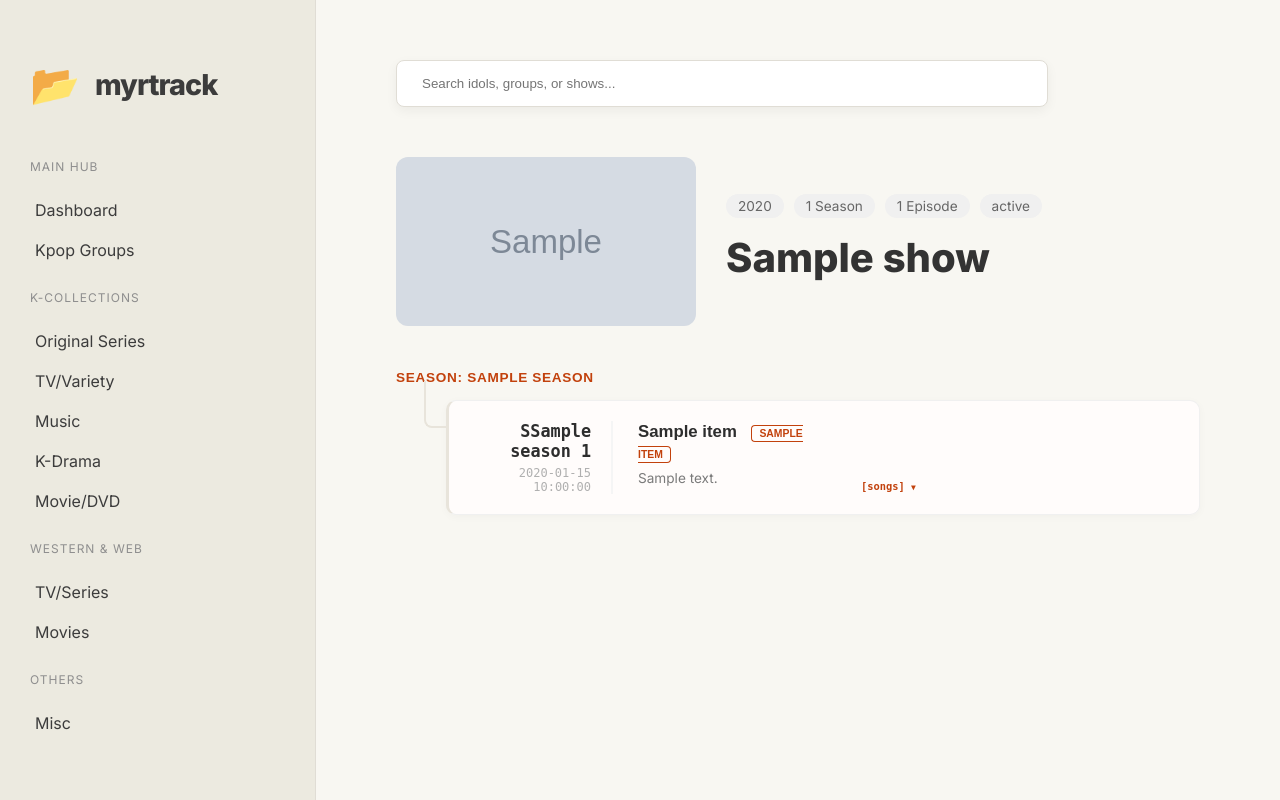
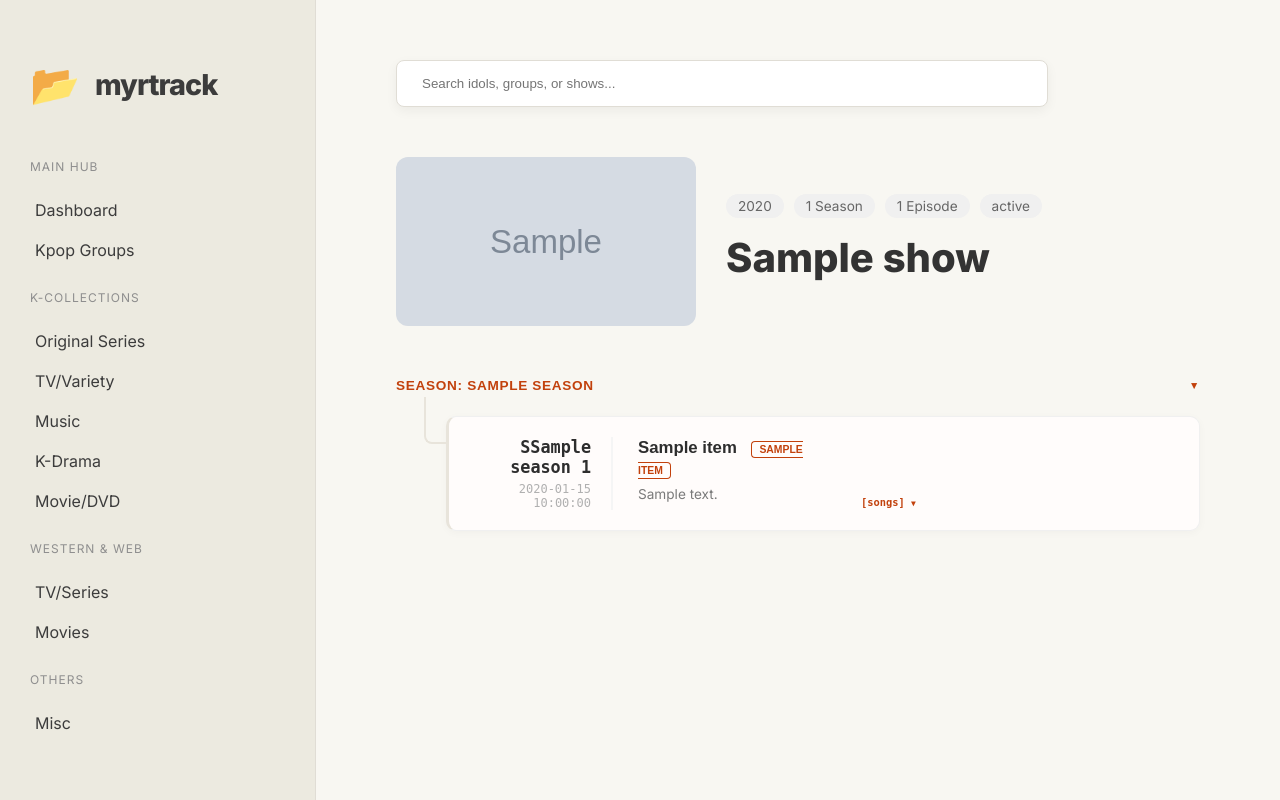
Before and after one commit to ariihira/myrtrack, a Flask app: template templates/showtitle.html in a window 1280 px wide. Run offline with Flask 3, Linux system fonts and the light colour scheme; the template is opened without the code that fills it: most values are stand-ins (such as "Sample title", 1, 10 or a date in 2020); grey boxes marked "Sample" are stand-in pictures.

Commit message:
update showtitle page css

```diff
--- a/static/css/showtitle.css
+++ b/static/css/showtitle.css
@@ -42,9 +42,7 @@
     color: #666;
 }
 
-/* ============================================================
-   ARCHIVE STYLES - LEXEND & BURNT ORANGE
-   ============================================================ */
+
 .section-title {
     font-family: 'Lexend', sans-serif;
     font-size: 1.6rem;
@@ -63,6 +61,38 @@
     text-transform: uppercase;
     letter-spacing: 0.05em;
     margin: 40px 0 15px 0;
+}
+
+.season-label.collapsible {
+    cursor: pointer;
+    display: flex;
+    justify-content: space-between;
+    align-items: center;
+    user-select: none;
+    transition: background-color 0.2s ease, padding 0.2s ease;
+    padding: 8px 12px;
+    margin-left: -12px;
+    margin-right: -12px;
+    border-radius: 6px;
+}
+
+.season-label.collapsible:hover {
+    background-color: #fff5f2;
+}
+
+.season-toggle-icon {
+    font-size: 0.65rem;
+    transition: transform 0.2s cubic-bezier(0.4, 0, 0.2, 1);
+    color: #c2410c;
+}
+
+.season-label.is-collapsed .season-toggle-icon {
+    transform: rotate(-90deg);
+}
+
+/* Hides the video elements when parent season is collapsed */
+.video-unit.season-collapsed {
+    display: none !important;
 }
 
 .video-unit {
--- a/templates/showtitle.html
+++ b/templates/showtitle.html
@@ -66,7 +66,7 @@
     {% set is_music_show = 7 in show.category_ids %}
     {% set is_livestream = 12 in show.category_ids %}
     {% set is_originals = 11 in show.category_ids %}
-    {% set show_hosts = is_originals and show.title_id in [103, 105, 108, 115, 122, 150] %}
+    {% set show_hosts = is_originals and show.title_id in [103, 105, 108, 115, 122, 150, 333] %}
     {% set show_guests = is_variety or 16 in show.category_ids %}
     {% set suppress_se = is_livestream or 16 in show.category_ids or is_originals %}
     {% set if_series = 2 in show.category_ids or 3 in show.category_ids %}
@@ -84,7 +84,8 @@
             {# EXACT SEASON HEADER LOGIC FROM ORIGINAL PROJECT #}
             {% if current_season_value and current_season_value != 'Season -' and current_season_value != ns.last_season %}
                 {% set season_name = show.season_names.get(current_season_value, none) %}
-                <div class="season-label">
+                <div class="season-label collapsible" onclick="toggleSeason(this)">
+                    <span>
                         {% if video.is_numeric_season %}
                             {% set season_number = current_season_value | int %}
                             {% if season_number < 1000 %}Season {{ current_season_value }}{% else %}{{ current_season_value }}{% endif %}
@@ -92,6 +93,8 @@
                         {% else %}
                             {% if current_season_value == 'SPE' %}SPE{% else %}Season: {{ current_season_value }}{{ ': ' ~ season_name if season_name else '' }}{% endif %}
                         {% endif %}
+                    </span>
+                    <span class="season-toggle-icon">▼</span>
                 </div>
                 {% set ns.last_season = current_season_value %}
             {% endif %}
@@ -188,6 +191,19 @@
 {% endif %}
 
 <script>
+// Interactive season collapse engine
+function toggleSeason(header) {
+    header.classList.toggle('is-collapsed');
+    let sibling = header.nextElementSibling;
+    while (sibling && !sibling.classList.contains('season-label')) {
+        if (sibling.classList.contains('video-unit')) {
+            sibling.classList.toggle('season-collapsed');
+        }
+        sibling = sibling.nextElementSibling;
+    }
+}
+
+// Toggle implementation for video songs extension lists
 function toggleExtension(id, btn) {
     const el = document.getElementById(id);
     const isHidden = window.getComputedStyle(el).display === "none";
```
Also changed, not shown: backend/archive.py (+0 -9 lines). Lines whose indentation alone changed are shown as unchanged.
